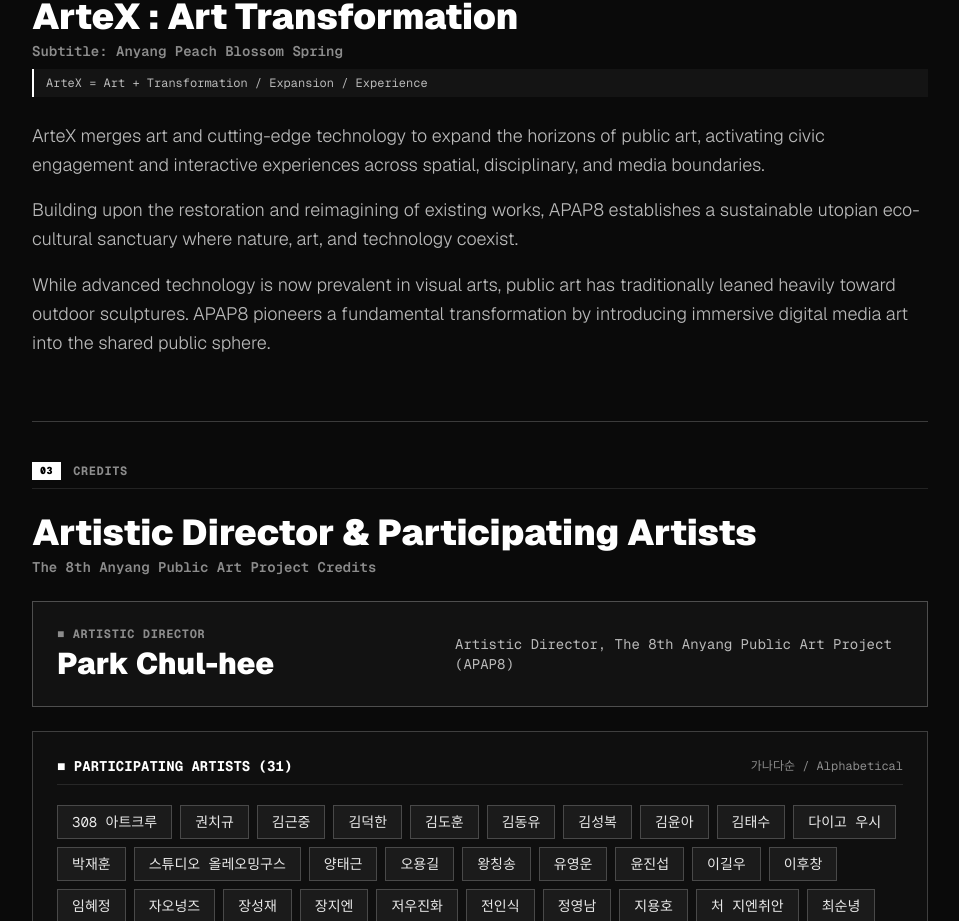
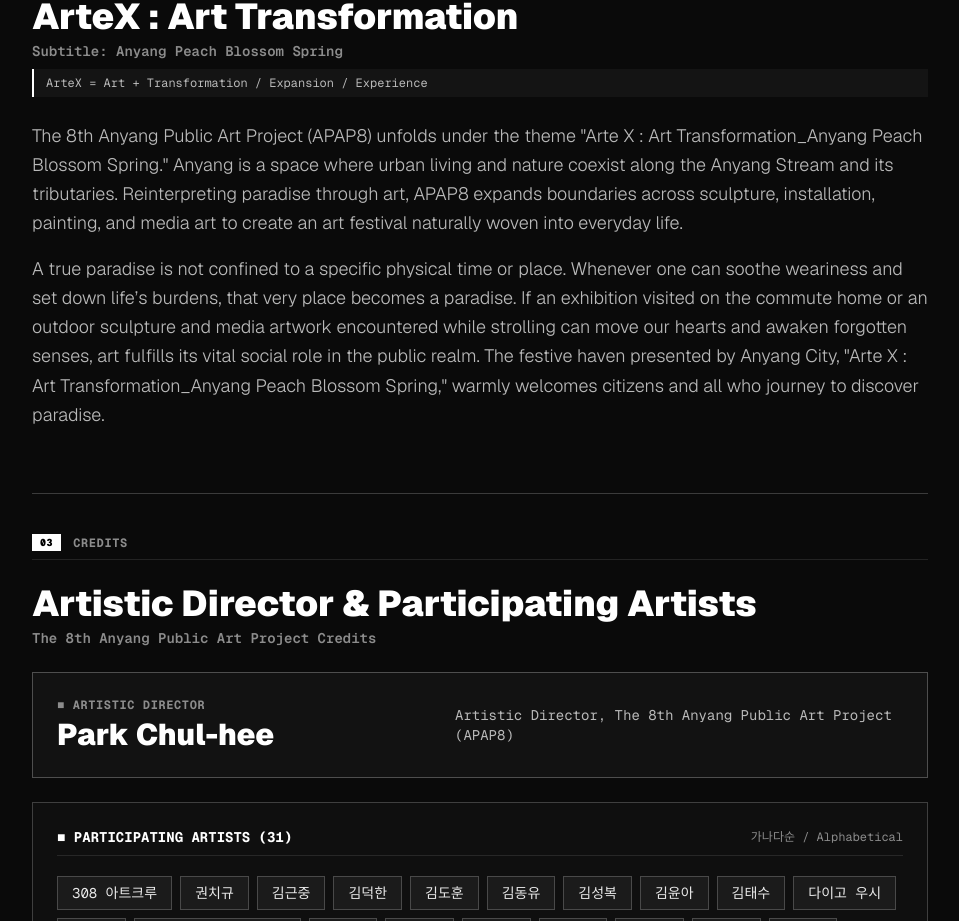
Before and after one commit to ljs001022/apap2026, a Next.js app: page /site-a/en/about in a window 1280 px wide. Shown: the part 1159-2080 px from the top of the page, without its empty margins (160-1119 px from the left). Built offline with nearby package versions, Linux system fonts and the light colour scheme.

Commit message:
feat(site-a): 'Arte X : 예술 대전환_안양 무릉도원' 공식 주제문·예술감독 서문 전문 반영 및 포스터 배너 개선

```diff
--- a/public/about.json
+++ b/public/about.json
@@ -34,9 +34,8 @@
     "subheadline": "부제: 안양 무릉도원",
     "themeMeaning": "ArteX = Art + Transformation / Expansion / Experience (예술대전환, 예술의 확장, 예술의 새로운 경험)",
     "body": [
-      "아르떼엑스(Arte X)는 예술과 첨단기술의 융합을 통해 공공예술의 새로운 가능성과 문화예술 경험을 확장하고, 공간·장르·매체의 경계를 넘나드는 융복합 콘텐츠로 시민참여와 상호작용을 활성화합니다.",
-      "작품 재정비를 기반으로 자연·예술·기술이 조화를 이루는 지속가능한 예술공원의 무릉도원 문화예술 생태계를 구축하고자 합니다.",
-      "시각예술에서 첨단기술의 활용은 더 이상 특별한 경우가 아니지만, 공공예술 분야는 그간 야외 조각이나 설치 위주로 진행되어 왔습니다. APAP8은 이전에는 쉽게 시도되지 못했던 디지털 미디어 아트를 공공예술로 도입하는 예술 대전환을 시도합니다."
+      "제8회 안양공공예술프로젝트(APAP8)는 \"Arte X : 예술 대전환_안양 무릉도원\"을 주제로 하여 진행됩니다. 안양은 안양천과 그 지천을 중심으로 하여 도시와 자연의 공존이 현실화한 공간입니다. 이번 프로젝트는 이러한 안양의 지역적 특성을 살려 예술을 통해 무릉도원을 재해석하고자 합니다. 야외 조각과 설치, 회화와 미디어아트 등 장르 간 경계를 확장하는 다양한 작품을 통해, 시민과 함께 호흡하며 일상 속에 자연스럽게 스며드는 예술 축제의 장을 펼쳐 보일 예정입니다.",
+      "진정한 무릉도원은 특정한 물리적 시공간을 의미하는 것은 아닐 것입니다. 심신의 피로를 달래고, 고단한 삶의 무게를 잠시나마 내려놓을 수 있는 순간이 온다면 바로 그 순간 각자가 있는 그곳이 무릉도원이 될 수 있습니다. APAP8은 예술을 통해 각자의 무릉도원을 만들어 보고자 합니다. 퇴근길에 잠시 들린 전시장, 가족과 산책 중 우연히 마주친 야외 조각과 미디어 아트가 우리의 마음을 움직이고, 바쁜 삶 속에서 잠시 잊었던 감각을 깨울 수 있다면 예술은 공공의 영역에서 사회적 역할을 충실히 하는 것이라고 말할 수 있을 것입니다. 안양시가 예술로 펼쳐 놓은 축제의 장, 《Arte X : 예술 대전환_안양 무릉도원》은 안양 시민뿐 아니라, 무릉도원을 찾는 모든 이들을 환영합니다."
     ]
   },
   "credits": {
--- a/src/app/site-a/[locale]/about/page.tsx
+++ b/src/app/site-a/[locale]/about/page.tsx
@@ -157,18 +157,13 @@ export default function AboutPage({ params }: PageProps) {
             <div className="text-base sm:text-lg text-[#B9B9B9] leading-relaxed space-y-4 font-light">
               <p>
                 {isKo
-                  ? '아르떼엑스(Arte X)는 예술과 첨단기술의 융합을 통해 공공예술의 새로운 가능성과 문화예술 경험을 확장하고, 공간·장르·매체의 경계를 넘나드는 융복합 콘텐츠로 시민참여와 상호작용을 활성화합니다.'
-                  : 'ArteX merges art and cutting-edge technology to expand the horizons of public art, activating civic engagement and interactive experiences across spatial, disciplinary, and media boundaries.'}
+                  ? '제8회 안양공공예술프로젝트(APAP8)는 "Arte X : 예술 대전환_안양 무릉도원"을 주제로 하여 진행됩니다. 안양은 안양천과 그 지천을 중심으로 하여 도시와 자연의 공존이 현실화한 공간입니다. 이번 프로젝트는 이러한 안양의 지역적 특성을 살려 예술을 통해 무릉도원을 재해석하고자 합니다. 야외 조각과 설치, 회화와 미디어아트 등 장르 간 경계를 확장하는 다양한 작품을 통해, 시민과 함께 호흡하며 일상 속에 자연스럽게 스며드는 예술 축제의 장을 펼쳐 보일 예정입니다.'
+                  : 'The 8th Anyang Public Art Project (APAP8) unfolds under the theme "Arte X : Art Transformation_Anyang Peach Blossom Spring." Anyang is a space where urban living and nature coexist along the Anyang Stream and its tributaries. Reinterpreting paradise through art, APAP8 expands boundaries across sculpture, installation, painting, and media art to create an art festival naturally woven into everyday life.'}
               </p>
               <p>
                 {isKo
-                  ? '작품 재정비를 기반으로 자연·예술·기술이 조화를 이루는 지속가능한 예술공원의 무릉도원 문화예술 생태계를 구축하고자 합니다.'
-                  : 'Building upon the restoration and reimagining of existing works, APAP8 establishes a sustainable utopian eco-cultural sanctuary where nature, art, and technology coexist.'}
-              </p>
-              <p>
-                {isKo
-                  ? '시각예술에서 첨단기술의 활용은 더 이상 특별한 경우가 아니지만, 공공예술 분야는 그간 야외 조각이나 설치 위주로 진행되어 왔습니다. APAP8은 이전에는 쉽게 시도되지 못했던 디지털 미디어 아트를 공공예술로 도입하는 예술 대전환을 시도합니다.'
-                  : 'While advanced technology is now prevalent in visual arts, public art has traditionally leaned heavily toward outdoor sculptures. APAP8 pioneers a fundamental transformation by introducing immersive digital media art into the shared public sphere.'}
+                  ? '진정한 무릉도원은 특정한 물리적 시공간을 의미하는 것은 아닐 것입니다. 심신의 피로를 달래고, 고단한 삶의 무게를 잠시나마 내려놓을 수 있는 순간이 온다면 바로 그 순간 각자가 있는 그곳이 무릉도원이 될 수 있습니다. APAP8은 예술을 통해 각자의 무릉도원을 만들어 보고자 합니다. 퇴근길에 잠시 들린 전시장, 가족과 산책 중 우연히 마주친 야외 조각과 미디어 아트가 우리의 마음을 움직이고, 바쁜 삶 속에서 잠시 잊었던 감각을 깨울 수 있다면 예술은 공공의 영역에서 사회적 역할을 충실히 하는 것이라고 말할 수 있을 것입니다. 안양시가 예술로 펼쳐 놓은 축제의 장, 《Arte X : 예술 대전환_안양 무릉도원》은 안양 시민뿐 아니라, 무릉도원을 찾는 모든 이들을 환영합니다.'
+                  : 'A true paradise is not confined to a specific physical time or place. Whenever one can soothe weariness and set down life’s burdens, that very place becomes a paradise. If an exhibition visited on the commute home or an outdoor sculpture and media artwork encountered while strolling can move our hearts and awaken forgotten senses, art fulfills its vital social role in the public realm. The festive haven presented by Anyang City, "Arte X : Art Transformation_Anyang Peach Blossom Spring," warmly welcomes citizens and all who journey to discover paradise.'}
               </p>
             </div>
           </section>
--- a/src/app/site-a/[locale]/page.tsx
+++ b/src/app/site-a/[locale]/page.tsx
@@ -176,9 +176,9 @@ export default function SiteAPage({ params }: PageProps) {
           <div className="h-14 sm:h-16 flex-shrink-0" />
 
           {/* Banner Container */}
-          <div className="flex-1 w-full max-w-[1200px] max-h-[800px] mx-auto flex items-center justify-center px-3 sm:px-8 py-2 sm:py-4 overflow-hidden relative z-10">
-            <div className="relative w-full h-full max-w-[1200px] max-h-[800px] aspect-[12/5] max-sm:aspect-square max-sm:max-h-[768px] overflow-hidden flex items-center justify-center bg-black">
-              <picture className="w-full h-full block">
+          <div className="flex-1 min-h-0 w-full mx-auto flex items-center justify-center px-3 sm:px-0 py-2 sm:py-0 overflow-hidden relative z-10">
+            <div className="relative w-full h-full max-sm:aspect-square max-sm:max-h-[768px] overflow-hidden flex items-center justify-center bg-black">
+              <picture className="w-full h-full flex items-center justify-center">
                 <source
                   media="(max-width: 640px)"
                   srcSet="/images/APAP8_uniform_square.gif"
@@ -187,7 +187,7 @@ export default function SiteAPage({ params }: PageProps) {
                 <img
                   src="/images/APAP8_uniform.gif"
                   alt={t.heroAlt}
-                  className="w-full h-full object-contain"
+                  className="w-full h-full object-contain sm:object-fill"
                   loading="eager"
                 />
               </picture>
@@ -279,8 +279,8 @@ export default function SiteAPage({ params }: PageProps) {
                       </h3>
                       <p className="text-body text-[#B9B9B9] font-light leading-relaxed line-clamp-2">
                         {isKo
-                          ? '아르떼엑스(Arte X)는 예술과 첨단기술의 융합을 통해 공공예술의 새로운 가능성과 문화예술 경험을 확장하고, 공간·장르·매체의 경계를 넘나드는 융복합 콘텐츠로 시민참여와 상호작용을 활성화합니다.'
-                          : 'ArteX merges art and cutting-edge technology to expand the horizons of public art, activating civic engagement across spatial, disciplinary, and media boundaries.'}
+                          ? '제8회 안양공공예술프로젝트(APAP8)는 "Arte X : 예술 대전환_안양 무릉도원"을 주제로 하여 진행됩니다. 안양은 안양천과 그 지천을 중심으로 도시와 자연의 공존이 현실화한 공간입니다.'
+                          : 'The 8th Anyang Public Art Project (APAP8) unfolds under the theme "Arte X : Art Transformation_Anyang Peach Blossom Spring", reinterpreting paradise through art where city and nature coexist.'}
                       </p>
                     </div>
                     <div className="flex items-center justify-between pt-1.5 border-t border-white/10 text-xs font-mono text-white/50 group-hover:text-white transition-colors">
@@ -457,16 +457,16 @@ export default function SiteAPage({ params }: PageProps) {
                         : 'ArteX = Art + Transformation / Expansion / Experience'}
                     </div>
 
-                    <div className="text-base lg:text-lg text-[#D4D4D4] leading-relaxed space-y-3 font-light">
+                    <div className="text-base lg:text-lg text-[#D4D4D4] leading-relaxed space-y-4 font-light">
                       <p>
                         {isKo
-                          ? '아르떼엑스(Arte X)는 예술과 첨단기술의 융합을 통해 공공예술의 새로운 가능성과 문화예술 경험을 확장하고, 공간·장르·매체의 경계를 넘나드는 융복합 콘텐츠로 시민참여와 상호작용을 활성화합니다.'
-                          : 'ArteX merges art and cutting-edge technology to expand the horizons of public art, activating civic engagement across spatial, disciplinary, and media boundaries.'}
+                          ? '제8회 안양공공예술프로젝트(APAP8)는 "Arte X : 예술 대전환_안양 무릉도원"을 주제로 하여 진행됩니다. 안양은 안양천과 그 지천을 중심으로 하여 도시와 자연의 공존이 현실화한 공간입니다. 이번 프로젝트는 이러한 안양의 지역적 특성을 살려 예술을 통해 무릉도원을 재해석하고자 합니다. 야외 조각과 설치, 회화와 미디어아트 등 장르 간 경계를 확장하는 다양한 작품을 통해, 시민과 함께 호흡하며 일상 속에 자연스럽게 스며드는 예술 축제의 장을 펼쳐 보일 예정입니다.'
+                          : 'The 8th Anyang Public Art Project (APAP8) unfolds under the theme "Arte X : Art Transformation_Anyang Peach Blossom Spring." Anyang is a space where urban living and nature coexist along the Anyang Stream and its tributaries. Reinterpreting paradise through art, APAP8 expands boundaries across sculpture, installation, painting, and media art to create an art festival naturally woven into everyday life.'}
                       </p>
                       <p>
                         {isKo
-                          ? '작품 재정비를 기반으로 자연·예술·기술이 조화를 이루는 지속가능한 예술공원의 무릉도원 문화예술 생태계를 구축하고자 합니다.'
-                          : 'Building upon the restoration of existing works, APAP8 establishes a sustainable utopian eco-cultural sanctuary where nature, art, and technology coexist.'}
+                          ? '진정한 무릉도원은 특정한 물리적 시공간을 의미하는 것은 아닐 것입니다. 심신의 피로를 달래고, 고단한 삶의 무게를 잠시나마 내려놓을 수 있는 순간이 온다면 바로 그 순간 각자가 있는 그곳이 무릉도원이 될 수 있습니다. APAP8은 예술을 통해 각자의 무릉도원을 만들어 보고자 합니다. 퇴근길에 잠시 들린 전시장, 가족과 산책 중 우연히 마주친 야외 조각과 미디어 아트가 우리의 마음을 움직이고, 바쁜 삶 속에서 잠시 잊었던 감각을 깨울 수 있다면 예술은 공공의 영역에서 사회적 역할을 충실히 하는 것이라고 말할 수 있을 것입니다. 안양시가 예술로 펼쳐 놓은 축제의 장, 《Arte X : 예술 대전환_안양 무릉도원》은 안양 시민뿐 아니라, 무릉도원을 찾는 모든 이들을 환영합니다.'
+                          : 'A true paradise is not confined to a specific physical time or place. Whenever one can soothe weariness and set down life’s burdens, that very place becomes a paradise. If an exhibition visited on the commute home or an outdoor sculpture and media artwork encountered while strolling can move our hearts and awaken forgotten senses, art fulfills its vital social role in the public realm. The festive haven presented by Anyang City, "Arte X : Art Transformation_Anyang Peach Blossom Spring," warmly welcomes citizens and all who journey to discover paradise.'}
                       </p>
                     </div>
 
@@ -1674,16 +1674,16 @@ export default function SiteAPage({ params }: PageProps) {
             </p>
           </div>
 
-          <div className="text-body text-[#B9B9B9] leading-relaxed space-y-3 font-light">
+          <div className="text-body text-[#B9B9B9] leading-relaxed space-y-4 font-light">
             <p>
               {isKo
-                ? '아르떼엑스(Arte X)는 예술과 첨단기술의 융합을 통해 공공예술의 새로운 가능성과 문화예술 경험을 확장하고, 공간·장르·매체의 경계를 넘나드는 융복합 콘텐츠로 시민참여와 상호작용을 활성화합니다.'
-                : 'ArteX merges art and cutting-edge technology to expand the horizons of public art, activating civic engagement and interactive experiences across spatial, disciplinary, and media boundaries.'}
+                ? '제8회 안양공공예술프로젝트(APAP8)는 "Arte X : 예술 대전환_안양 무릉도원"을 주제로 하여 진행됩니다. 안양은 안양천과 그 지천을 중심으로 하여 도시와 자연의 공존이 현실화한 공간입니다. 이번 프로젝트는 이러한 안양의 지역적 특성을 살려 예술을 통해 무릉도원을 재해석하고자 합니다. 야외 조각과 설치, 회화와 미디어아트 등 장르 간 경계를 확장하는 다양한 작품을 통해, 시민과 함께 호흡하며 일상 속에 자연스럽게 스며드는 예술 축제의 장을 펼쳐 보일 예정입니다.'
+                : 'The 8th Anyang Public Art Project (APAP8) unfolds under the theme "Arte X : Art Transformation_Anyang Peach Blossom Spring." Anyang is a space where urban living and nature coexist along the Anyang Stream and its tributaries. Reinterpreting paradise through art, APAP8 expands boundaries across sculpture, installation, painting, and media art to create an art festival naturally woven into everyday life.'}
             </p>
             <p>
               {isKo
-                ? '작품 재정비를 기반으로 자연·예술·기술이 조화를 이루는 지속가능한 예술공원의 무릉도원 문화예술 생태계를 구축하고자 합니다.'
-                : 'Building upon the restoration and reimagining of existing works, APAP8 establishes a sustainable utopian eco-cultural sanctuary where nature, art, and technology coexist.'}
+                ? '진정한 무릉도원은 특정한 물리적 시공간을 의미하는 것은 아닐 것입니다. 심신의 피로를 달래고, 고단한 삶의 무게를 잠시나마 내려놓을 수 있는 순간이 온다면 바로 그 순간 각자가 있는 그곳이 무릉도원이 될 수 있습니다. APAP8은 예술을 통해 각자의 무릉도원을 만들어 보고자 합니다. 퇴근길에 잠시 들린 전시장, 가족과 산책 중 우연히 마주친 야외 조각과 미디어 아트가 우리의 마음을 움직이고, 바쁜 삶 속에서 잠시 잊었던 감각을 깨울 수 있다면 예술은 공공의 영역에서 사회적 역할을 충실히 하는 것이라고 말할 수 있을 것입니다. 안양시가 예술로 펼쳐 놓은 축제의 장, 《Arte X : 예술 대전환_안양 무릉도원》은 안양 시민뿐 아니라, 무릉도원을 찾는 모든 이들을 환영합니다.'
+                : 'A true paradise is not confined to a specific physical time or place. Whenever one can soothe weariness and set down life’s burdens, that very place becomes a paradise. If an exhibition visited on the commute home or an outdoor sculpture and media artwork encountered while strolling can move our hearts and awaken forgotten senses, art fulfills its vital social role in the public realm. The festive haven presented by Anyang City, "Arte X : Art Transformation_Anyang Peach Blossom Spring," warmly welcomes citizens and all who journey to discover paradise.'}
             </p>
           </div>
 
--- a/src/components/site-a/PosterBannerSection.tsx
+++ b/src/components/site-a/PosterBannerSection.tsx
@@ -48,7 +48,7 @@ export default function PosterBannerSection({
 
   return (
     <>
-      <section className={`relative py-10 md:py-14 px-5 sm:px-6 max-w-6xl mx-auto z-10 ${className}`}>
+      <section className={`relative py-10 md:py-14 px-5 sm:px-6 max-w-[1400px] mx-auto z-10 ${className}`}>
         <div className={`relative border overflow-hidden transition-all duration-300 group ${themeStyles.container}`}>
           {/* Header row */}
           <div className={`flex flex-wrap items-center justify-between px-5 sm:px-8 py-3.5 border-b font-mono text-xs gap-3 ${themeStyles.header}`}>
```
